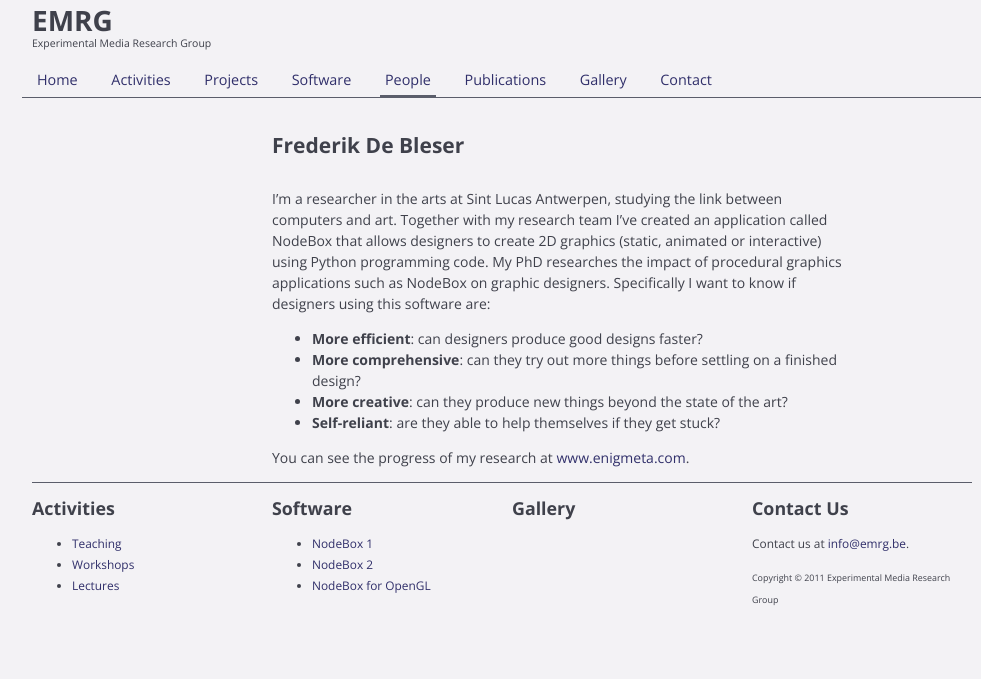
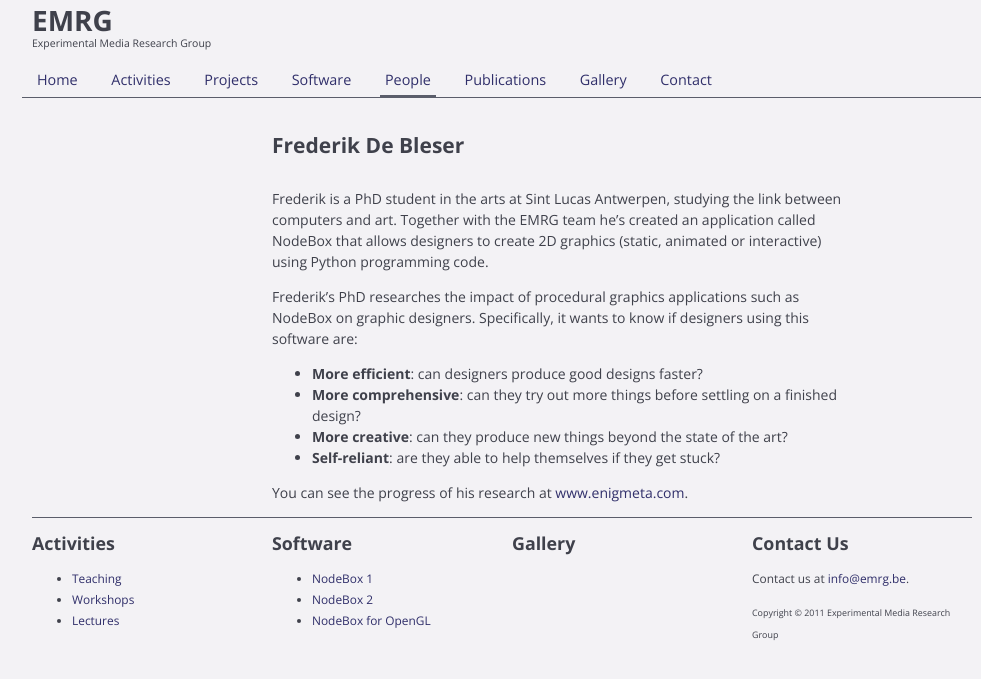
Before and after one commit to nodebox/emrg.be, a Jekyll site: the page built from people/frederik-de-bleser.md, in a window 1280 px wide. Shown: the top 679 px of the page, without its empty margins (138-1119 px from the left). Built offline with Jekyll 4.4.1, drawn with Linux system fonts in a browser that asks for light colours; nearby versions of some CDN libraries.

Commit message:
Frederik speaks about himself in the third person.

```diff
--- a/people/frederik-de-bleser.md
+++ b/people/frederik-de-bleser.md
@@ -3,13 +3,15 @@ layout: default
 section: people
 title: Frederik De Bleser
 ---
-I'm a researcher in the arts at Sint Lucas Antwerpen, studying the link between computers and art. Together with my research team I've created an application called NodeBox that allows designers to create 2D graphics (static, animated or interactive) using Python programming code. My PhD researches the impact of procedural graphics applications such as NodeBox on graphic designers. Specifically I want to know if designers using this software are:
+Frederik is a PhD student in the arts at Sint Lucas Antwerpen, studying the link between computers and art. Together with the EMRG team he's created an application called NodeBox that allows designers to create 2D graphics (static, animated or interactive) using Python programming code.
+
+Frederik's PhD researches the impact of procedural graphics applications such as NodeBox on graphic designers. Specifically, it wants to know if designers using this software are:
 
 * **More efficient**: can designers produce good designs faster?
 * **More comprehensive**: can they try out more things before settling on a finished design?
 * **More creative**: can they produce new things beyond the state of the art?
 * **Self-reliant**: are they able to help themselves if they get stuck?
 
-You can see the progress of my research at [www.enigmeta.com][].
+You can see the progress of his research at [www.enigmeta.com][].
 
 [www.enigmeta.com]: http://www.enigmeta.com/
```
